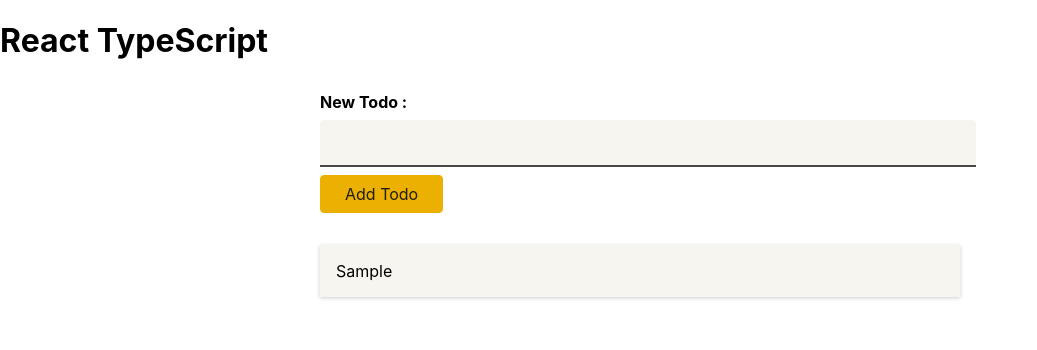
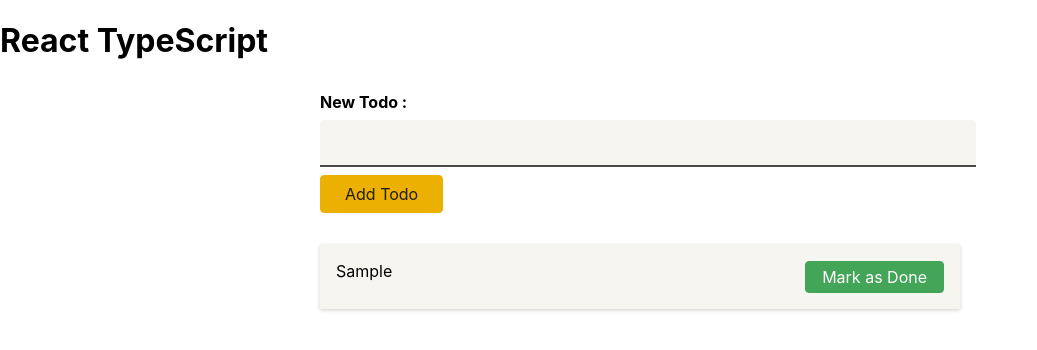
Before and after one commit to alonzojoe/react-ts, a React (Vite) app: page / in a window 1280 px wide. Both pictures are taken after typing "Sample" into the empty fields and a click on the button "Add Todo". Shown: the top 350 px of the page, without its empty margins (0-1037 px from the left). Built offline with nearby package versions, Linux system fonts and the light colour scheme.

Commit message:
feat: Implement toggle functionality which determines if todo is completed or not

```diff
--- a/src/App.tsx
+++ b/src/App.tsx
@@ -17,11 +17,20 @@
     setTodos((todos) => todos.filter((item) => item.id !== id));
   };
 
+  const toggleTodo = (id: string) => {
+    setTodos((todos) =>
+      todos.map((todo) => ({
+        ...todo,
+        completed: todo.id === id ? !todo.completed : todo.completed,
+      }))
+    );
+  };
+
   return (
     <>
       <h1>React TypeScript</h1>
       <NewTodo onAddTodo={addTodoHandler} />
-      <Todos removeTodo={removeTodo} items={todos} />
+      <Todos toggleTodo={toggleTodo} removeTodo={removeTodo} items={todos} />
     </>
   );
 }
--- a/src/components/TodoItem.module.css
+++ b/src/components/TodoItem.module.css
@@ -3,9 +3,36 @@
   box-shadow: 0 1px 4px rgba(0, 0, 0, 0.2);
   padding: 1rem;
   background-color: #f7f5ef;
+  display: flex;
+  justify-content: space-between;
+}
+
+.item span {
   cursor: pointer;
+}
+
+.item span.done {
+  text-decoration: line-through;
 }
 
 .item:hover {
   background: #e6dfcd;
 }
+
+.item button {
+  font: inherit;
+  padding: 0.3rem 1rem;
+  border-radius: 4px;
+  cursor: pointer;
+  color: #fff;
+}
+
+.item button.plain {
+  background-color: #43a558;
+  border: 1px solid #43a558;
+}
+
+.item button.danger {
+  background-color: #b44d46;
+  border: 1px solid #b44d46;
+}
--- a/src/components/TodoItem.tsx
+++ b/src/components/TodoItem.tsx
@@ -3,17 +3,26 @@
 type Props = {
   id: string;
   text: string;
-  onRemoveTodo: (id: string) => void;
+  completed: boolean;
+  onRemoveTodo: () => void;
+  onToggle: () => void;
 };
 
 const TodoItem: React.FC<Props> = (props) => {
   return (
-    <li
-      onClick={() => props.onRemoveTodo(props.id)}
-      id={props.id}
-      className={classes.item}
-    >
-      {props.text}
+    <li id={props.id} className={classes.item}>
+      <span
+        className={props.completed ? classes.done : ""}
+        onClick={props.onRemoveTodo}
+      >
+        {props.text}
+      </span>{" "}
+      <button
+        className={props.completed ? classes.danger : classes.plain}
+        onClick={props.onToggle}
+      >
+        {props.completed ? "Undo" : "Mark as Done"}
+      </button>
     </li>
   );
 };
--- a/src/components/Todos.tsx
+++ b/src/components/Todos.tsx
@@ -7,6 +7,7 @@
   children?: React.ReactNode;
   items: Todo[];
   removeTodo: (id: string) => void;
+  toggleTodo: (id: string) => void;
 };
 
 const Todos: React.FC<Props> = (props) => {
@@ -14,9 +15,11 @@
     <ul className={classes.todos}>
       {props.items.map((item) => (
         <TodoItem
-          onRemoveTodo={props.removeTodo}
+          onToggle={props.toggleTodo.bind(null, item.id)}
+          onRemoveTodo={props.removeTodo.bind(null, item.id)}
           id={item.id}
           text={item.text}
+          completed={item.completed}
           key={`${item.id}-${item.text}`}
         />
       ))}
--- a/src/models/todo.ts
+++ b/src/models/todo.ts
@@ -1,10 +1,12 @@
 class Todo {
     id: string;
     text: string;
+    completed: boolean;
 
     constructor(todoText: string) {
         this.text = todoText
         this.id = new Date().toISOString()
+        this.completed = false
     }
 }
 
```
